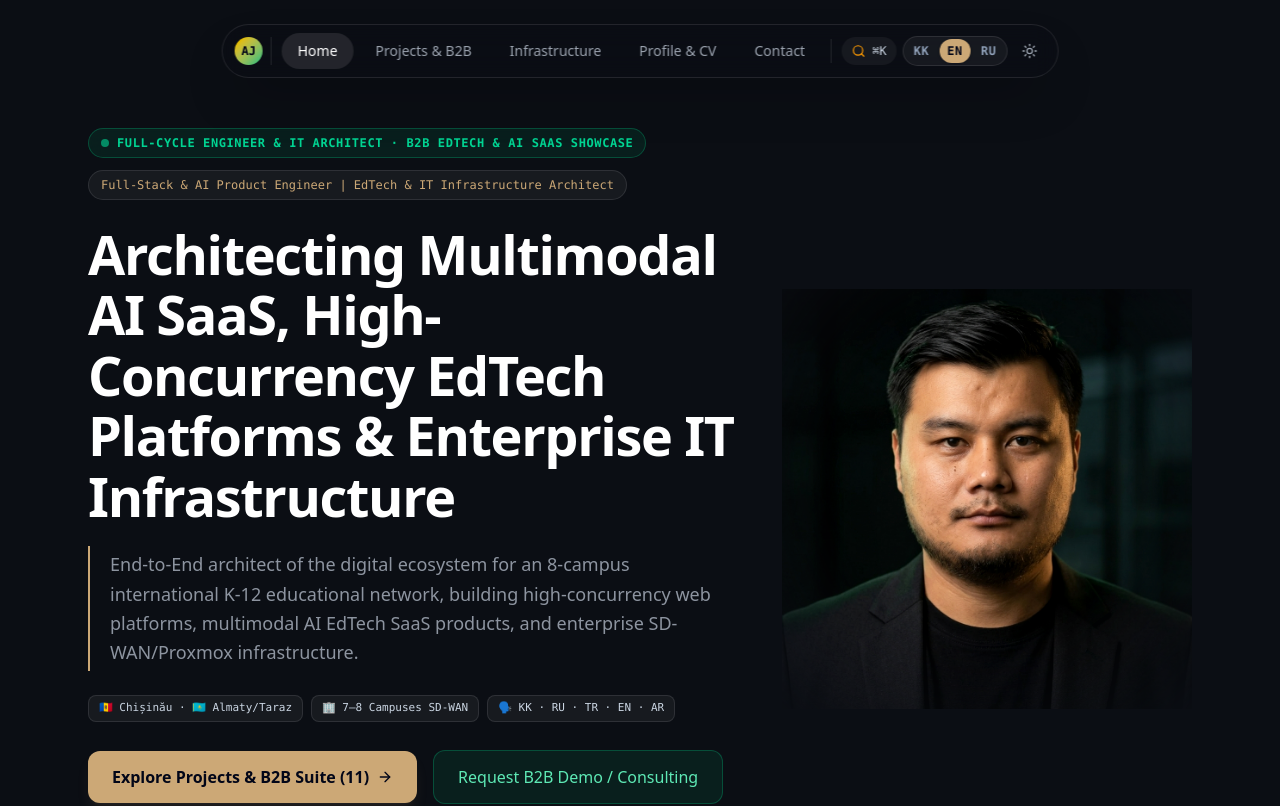
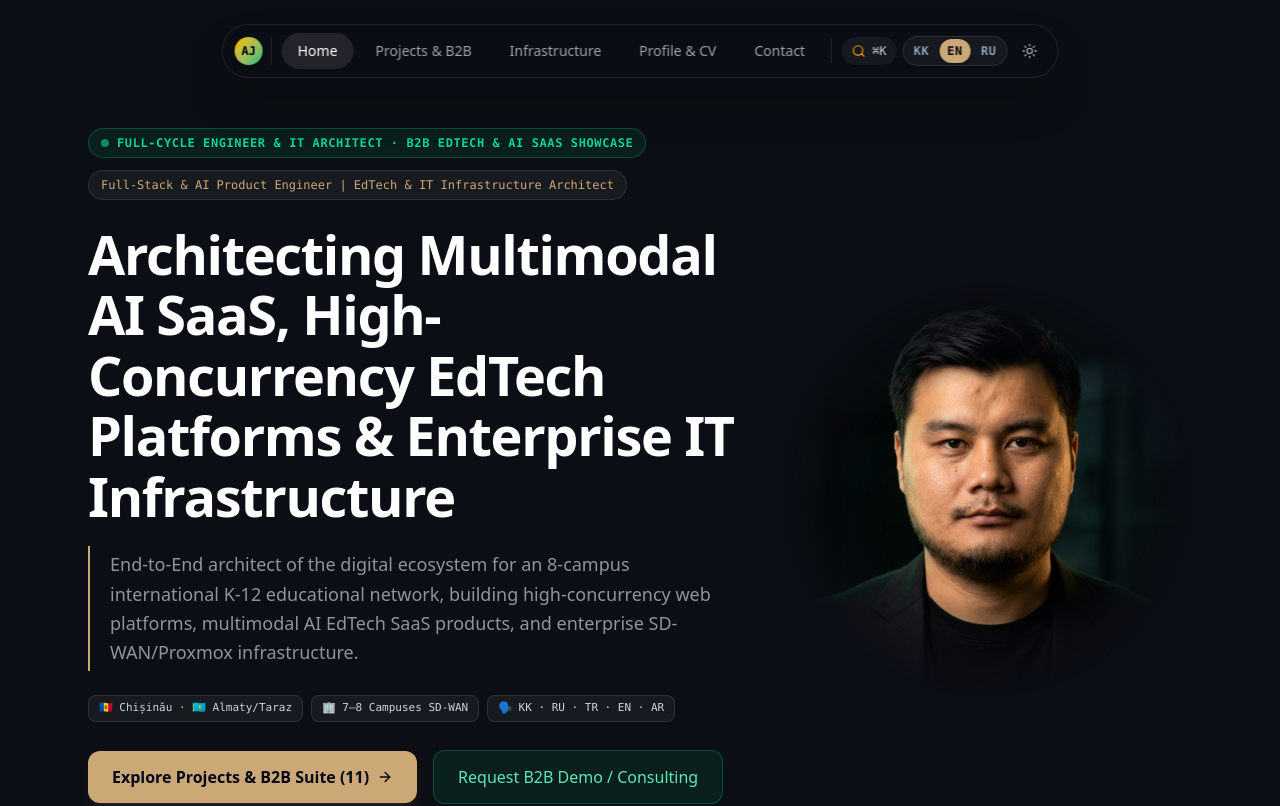
Before and after one commit to Jauysh/portfolio-website, a Next.js app: page /en in a window 1280 px wide. Shown: the top 806 px of the page. Built offline with nearby package versions, Linux system fonts and the light colour scheme; no server answers.

Commit message:
style(avatar): use closest-side radial mask so portrait edges dissolve 100% into background

```diff
--- a/src/app/[locale]/about/page.tsx
+++ b/src/app/[locale]/about/page.tsx
@@ -115,12 +115,12 @@ export default function AboutPage() {
             <div className="relative flex items-center justify-center shrink-0 mx-auto md:mx-0 select-none pointer-events-none">
               <div className="absolute -inset-4 bg-[radial-gradient(circle_at_50%_45%,rgba(204,168,118,0.16),rgba(16,185,129,0.08)_45%,transparent_70%)] blur-2xl -z-10" />
               <div
-                className="relative w-64 h-64 sm:w-72 sm:h-72 md:w-80 md:h-80"
+                className="relative w-64 h-64 sm:w-72 sm:h-72 md:w-80 md:h-80 overflow-hidden"
                 style={{
                   WebkitMaskImage:
-                    "radial-gradient(ellipse 76% 80% at 50% 44%, #000 48%, rgba(0,0,0,0.65) 68%, transparent 98%)",
+                    "radial-gradient(closest-side at 50% 48%, #000 54%, rgba(0,0,0,0.45) 78%, transparent 100%)",
                   maskImage:
-                    "radial-gradient(ellipse 76% 80% at 50% 44%, #000 48%, rgba(0,0,0,0.65) 68%, transparent 98%)",
+                    "radial-gradient(closest-side at 50% 48%, #000 54%, rgba(0,0,0,0.45) 78%, transparent 100%)",
                 }}
               >
                 <img
@@ -128,7 +128,7 @@ export default function AboutPage() {
                   alt="Azamat Jauysh"
                   width={500}
                   height={500}
-                  className="w-full h-full object-cover object-top scale-105"
+                  className="w-full h-full object-cover object-top"
                 />
               </div>
             </div>
--- a/src/app/[locale]/page.tsx
+++ b/src/app/[locale]/page.tsx
@@ -220,12 +220,12 @@ export default function Home() {
                 <div className="absolute -inset-6 bg-[radial-gradient(circle_at_50%_45%,rgba(204,168,118,0.18),rgba(16,185,129,0.08)_45%,transparent_72%)] blur-2xl -z-10" />
 
                 <div
-                  className="relative w-72 h-72 sm:w-88 sm:h-88 lg:w-[420px] lg:h-[420px]"
+                  className="relative w-72 h-72 sm:w-88 sm:h-88 lg:w-[430px] lg:h-[430px] overflow-hidden"
                   style={{
                     WebkitMaskImage:
-                      "radial-gradient(ellipse 76% 80% at 50% 44%, #000 48%, rgba(0,0,0,0.65) 68%, transparent 98%)",
+                      "radial-gradient(closest-side at 50% 48%, #000 54%, rgba(0,0,0,0.45) 78%, transparent 100%)",
                     maskImage:
-                      "radial-gradient(ellipse 76% 80% at 50% 44%, #000 48%, rgba(0,0,0,0.65) 68%, transparent 98%)",
+                      "radial-gradient(closest-side at 50% 48%, #000 54%, rgba(0,0,0,0.45) 78%, transparent 100%)",
                   }}
                 >
                   <img
@@ -233,7 +233,7 @@ export default function Home() {
                     alt={pickLocale(HERO_CONTENT.name, locale)}
                     width={600}
                     height={600}
-                    className="w-full h-full object-cover object-top scale-105 brightness-[1.02] contrast-[1.04]"
+                    className="w-full h-full object-cover object-top brightness-[1.02] contrast-[1.04]"
                   />
                 </div>
               </div>
```
